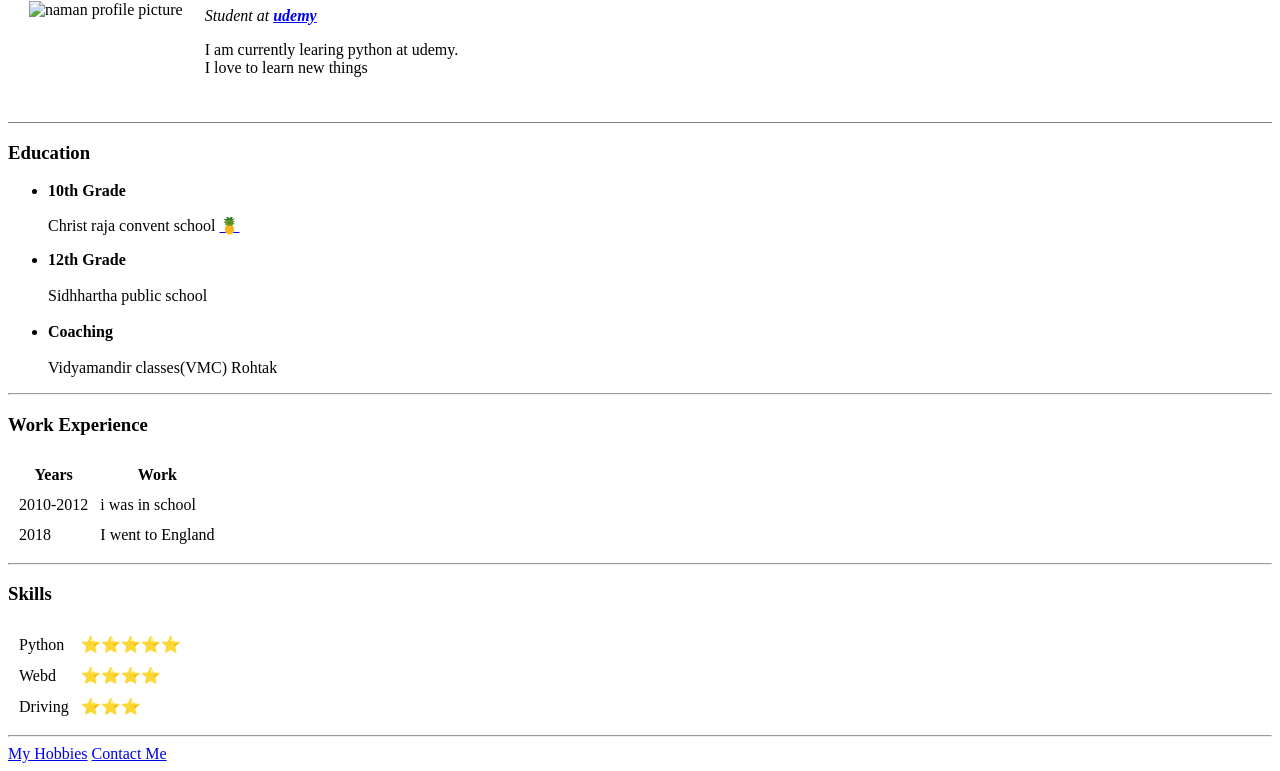
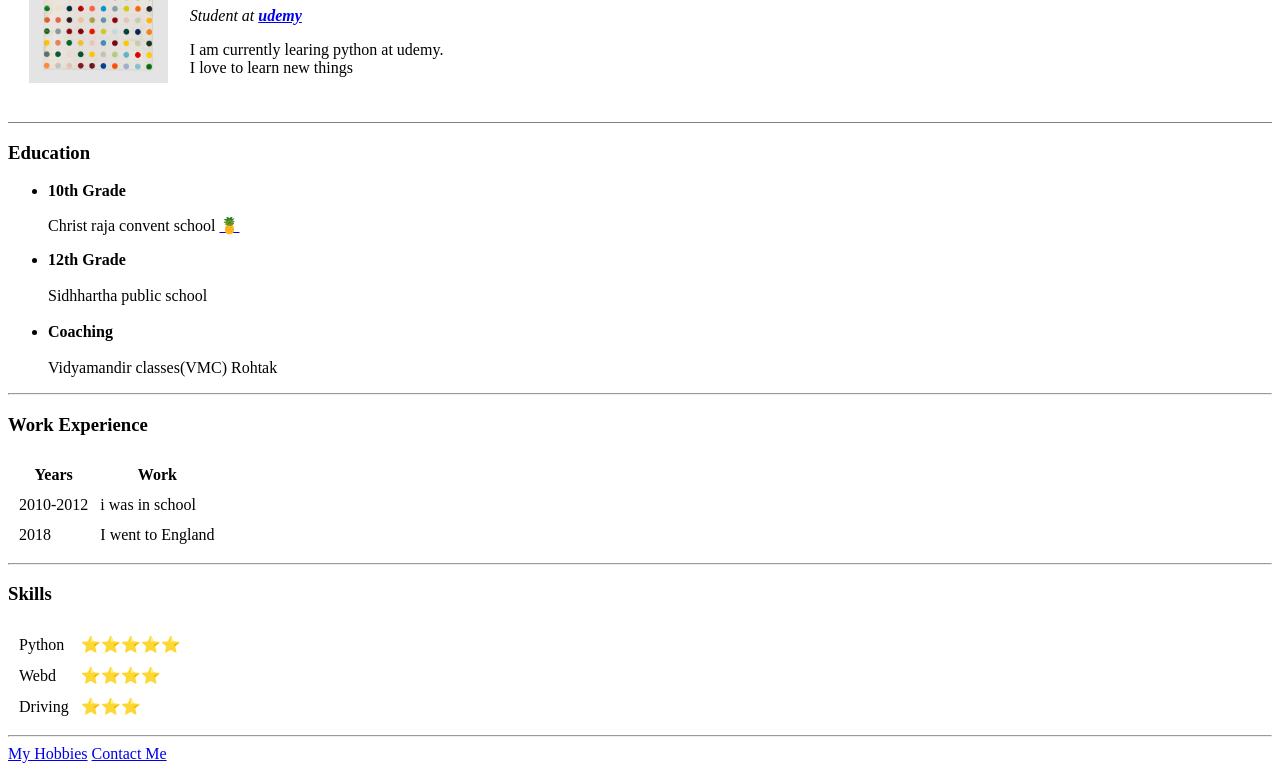
Before and after one commit to namanbh31/cv, a plain HTML site: page index.html in a window 1280 px wide. Shown: the part 102-873 px from the top of the page. Drawn offline with Linux system fonts and the light colour scheme.

Commit message:
Update index.html

```diff
--- a/index.html
+++ b/index.html
@@ -9,7 +9,7 @@
 <body>
   <table cellspacing="20">
     <tr>
-      <td> <img src="/Users/namanbhardwaj/Desktop/atom-projects/web-development/HTML-Personal Site/My photo.png" alt="naman profile picture" height="150"></td>
+      <td> <img src="image.jpg" alt="naman profile picture" height="150"></td>
       <td>
         <h1>Naman Bhardwaj</h1>
         <p>
```
